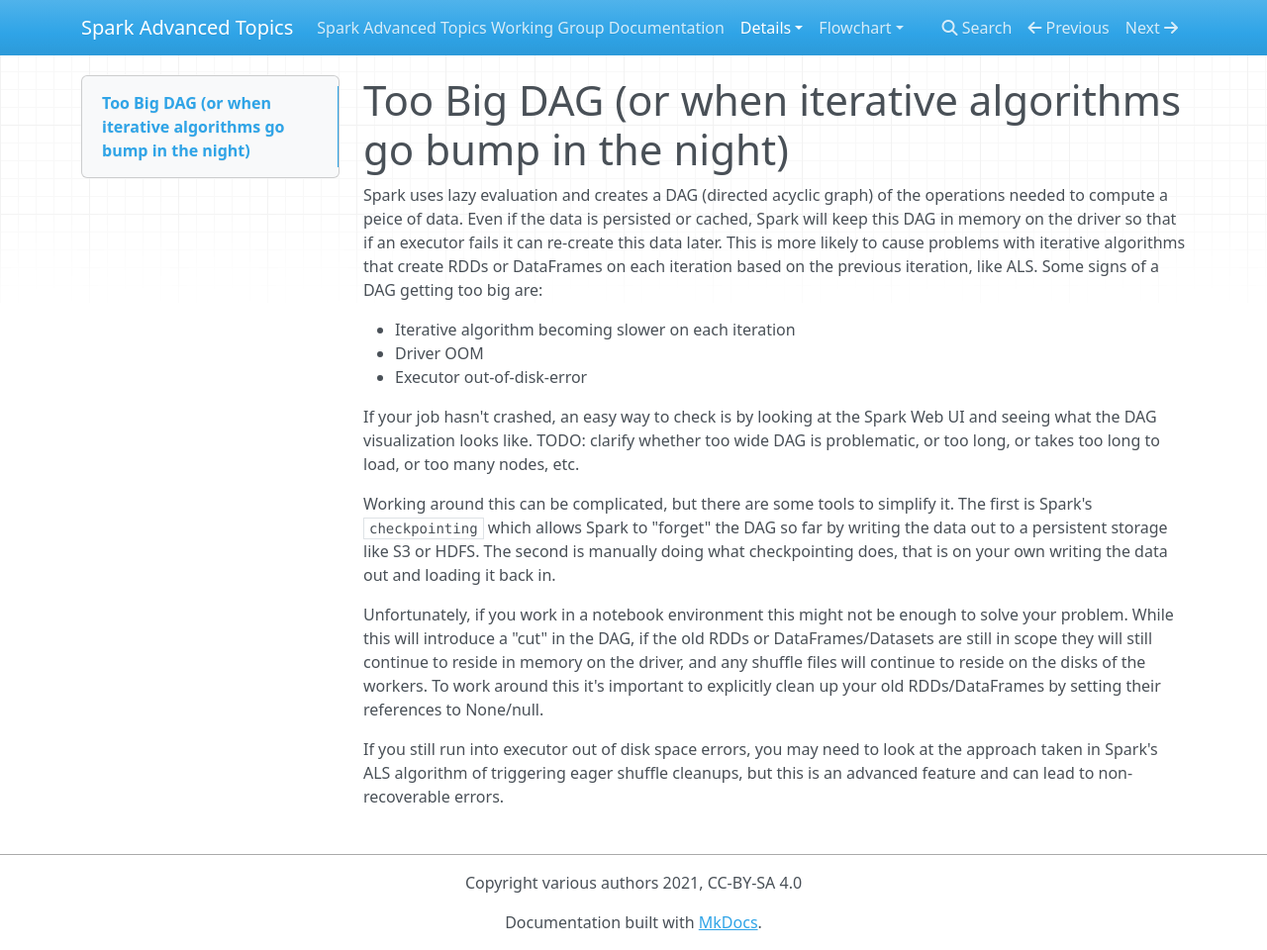
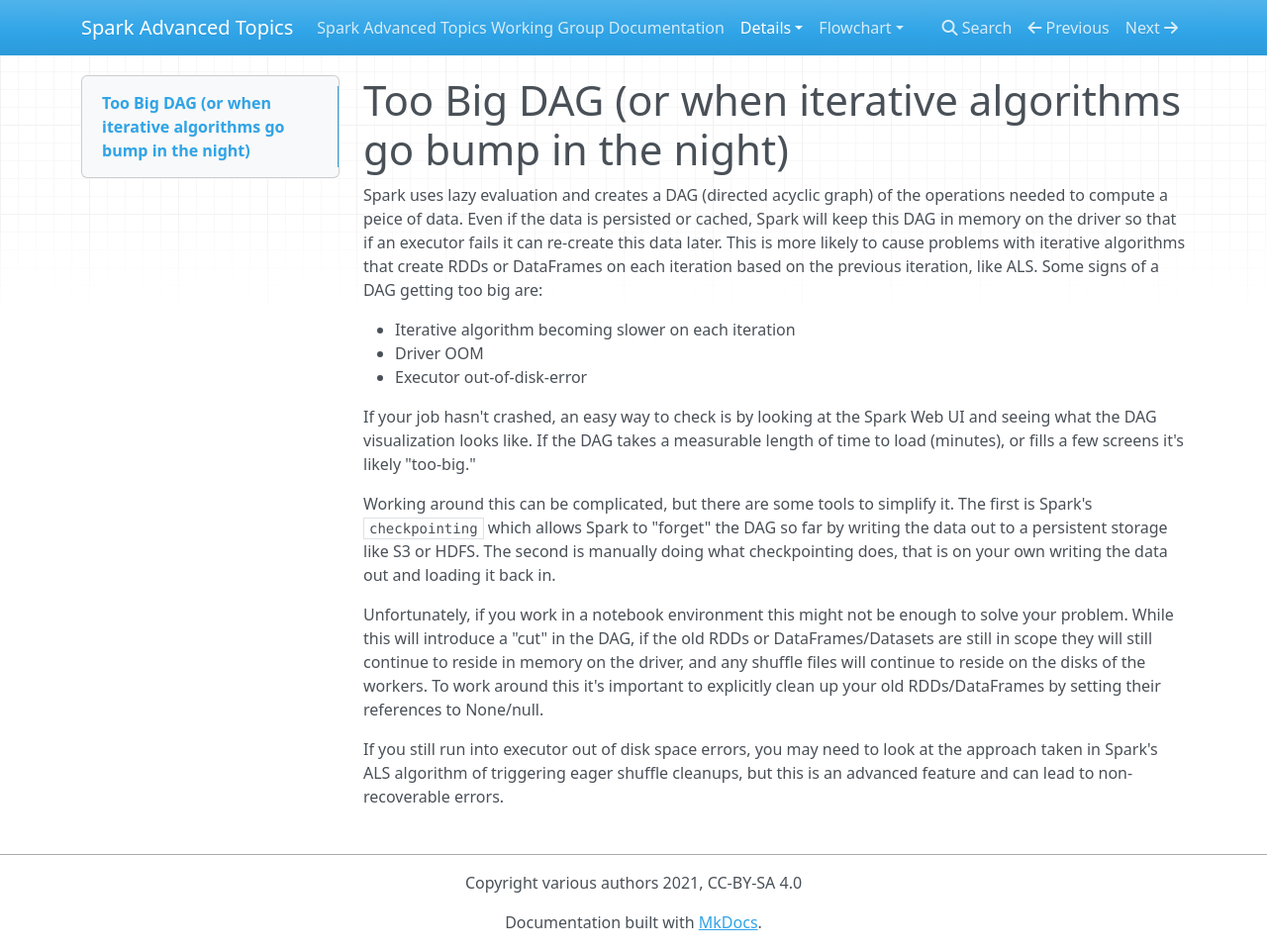
Before and after one commit to holdenk/spark-flowchart, an MkDocs documentation site: the page built from docs/details/toobigdag.md, in a window 1280 px wide and 960 px high. Shown: the whole window at 99% size. Built offline with MkDocs 1.6.1, drawn with Linux system fonts in a browser that asks for light colours; nearby versions of some CDN libraries.

Commit message:
Address TOO BIG DAG TODO.

```diff
--- a/docs/details/toobigdag.md
+++ b/docs/details/toobigdag.md
@@ -7,8 +7,8 @@
 - Executor out-of-disk-error
 
 
-If your job hasn't crashed, an easy way to check is by looking at the Spark Web UI and seeing what the DAG visualization looks like.
-TODO: clarify whether too wide DAG is problematic, or too long, or takes too long to load, or too many nodes, etc.
+If your job hasn't crashed, an easy way to check is by looking at the Spark Web UI and seeing what the DAG visualization looks like. If the DAG takes a measurable length of time to load (minutes), or fills a few screens it's likely "too-big."
+
 
 
 Working around this can be complicated, but there are some tools to simplify it. The first is Spark's `checkpointing` which allows Spark to "forget" the DAG so far by writing the data out to a persistent storage like S3 or HDFS. The second is manually doing what checkpointing does, that is on your own writing the data out and loading it back in.
```
